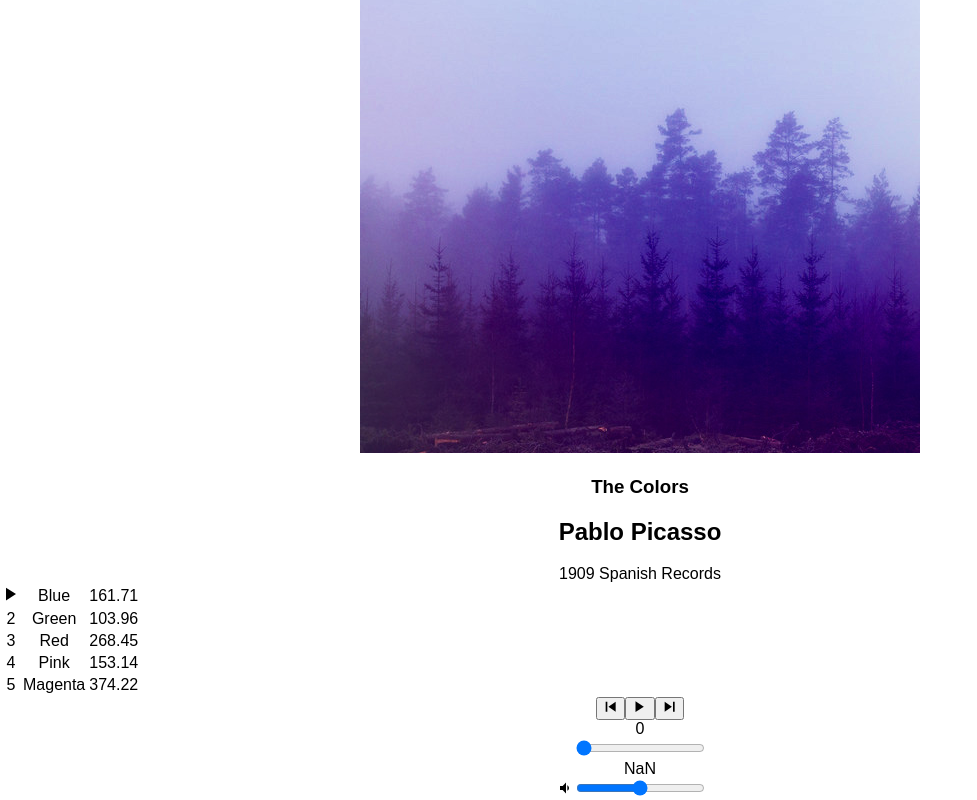
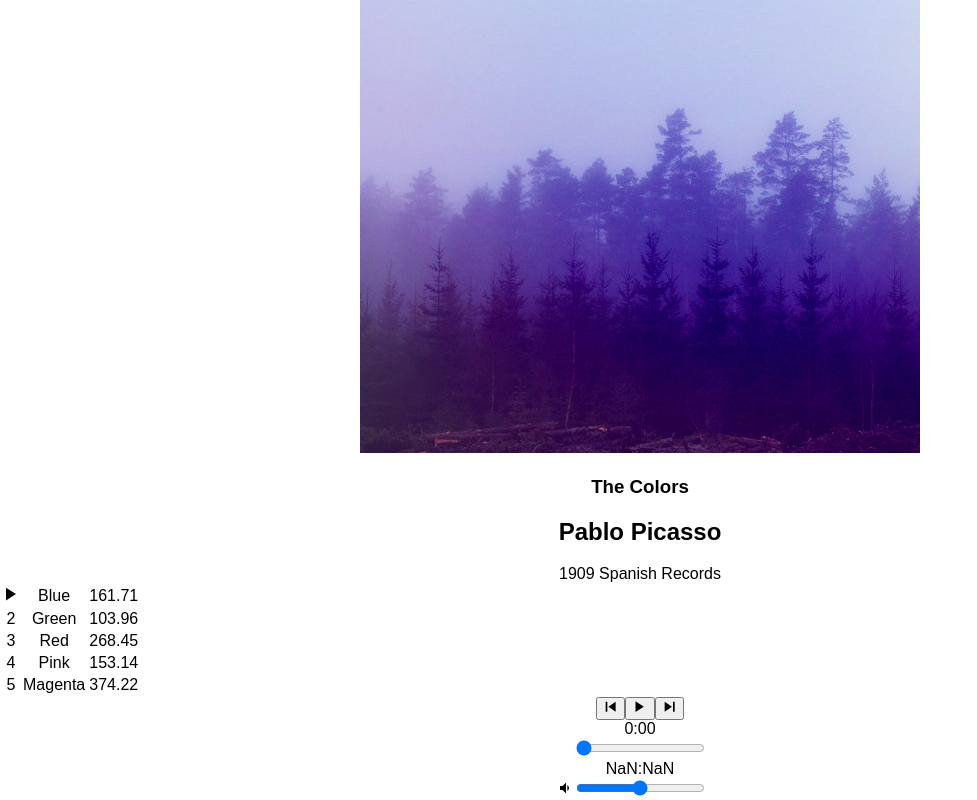
Before and after one commit to diva-D/bloc-jams-react, a React (Create React App) app: page /album/the-colors in a window 1280 px wide. Shown: the part 205-1005 px from the top of the page, without its empty margins (0-977 px from the left). Built offline with nearby package versions, Linux system fonts and the light colour scheme; some icons are missing.

Commit message:
Assignment player bar range inputs: completed format time FINAL

```diff
--- a/src/components/Album.js
+++ b/src/components/Album.js
@@ -112,6 +112,15 @@ class Album extends Component {
         this.setState({ isHover: false, songHover: index });
     }
 
+    formatTime(time) {
+        console.log(time);
+        const mins = Math.trunc(time / 60);
+        console.log(mins);
+        const secs = Math.trunc(time - (60 * mins));
+        console.log(secs);
+        return (`${mins}:${secs < 10 ? '0' + secs : secs}` || "-:--");
+    }
+
     render() {
         return (
             <section className="album">
@@ -169,6 +178,7 @@ class Album extends Component {
                     currentTime={this.audioElement.currentTime}
                     duration={this.audioElement.duration}
                     volume={this.audioElement.volume}
+                    formatTime={(time) => this.formatTime(time)}
                 />
             </section>
         );
--- a/src/components/PlayerBar.js
+++ b/src/components/PlayerBar.js
@@ -15,7 +15,7 @@ class PlayerBar extends Component {
                 </button>
             </section>
             <section id="time-control">
-                <div className="current-time">{this.props.currentTime}</div>
+                <div className="current-time">{this.props.formatTime(this.props.currentTime)}</div>
                 <input
                     type="range"
                     className="seek-bar"
@@ -25,7 +25,7 @@ class PlayerBar extends Component {
                     step="0.01"
                     onChange={this.props.handleTimeChange}
                 />
-                <div className="total-time">{this.props.duration}</div>
+                <div className="total-time">{this.props.formatTime(this.props.duration)}</div>
             </section>
             <section id="volume-control">
                 <ion-icon name="volume-low" />
```
